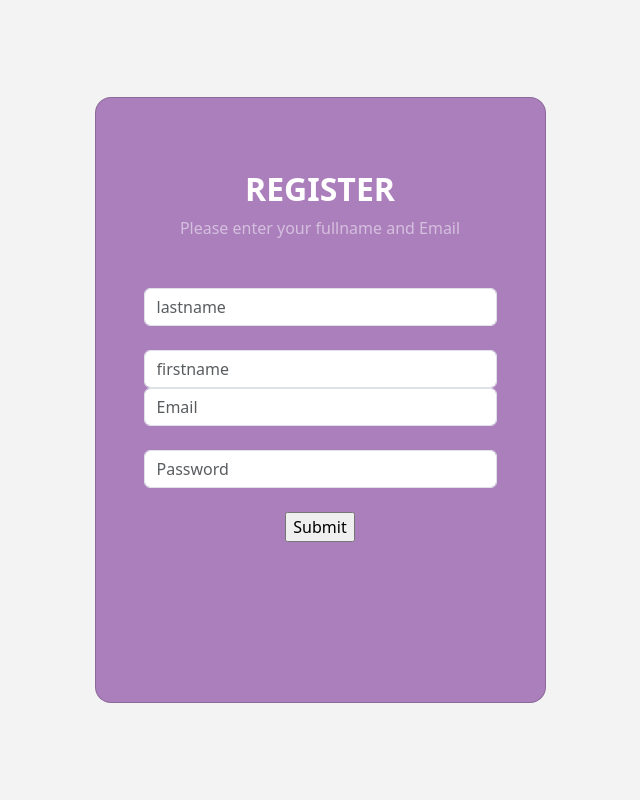
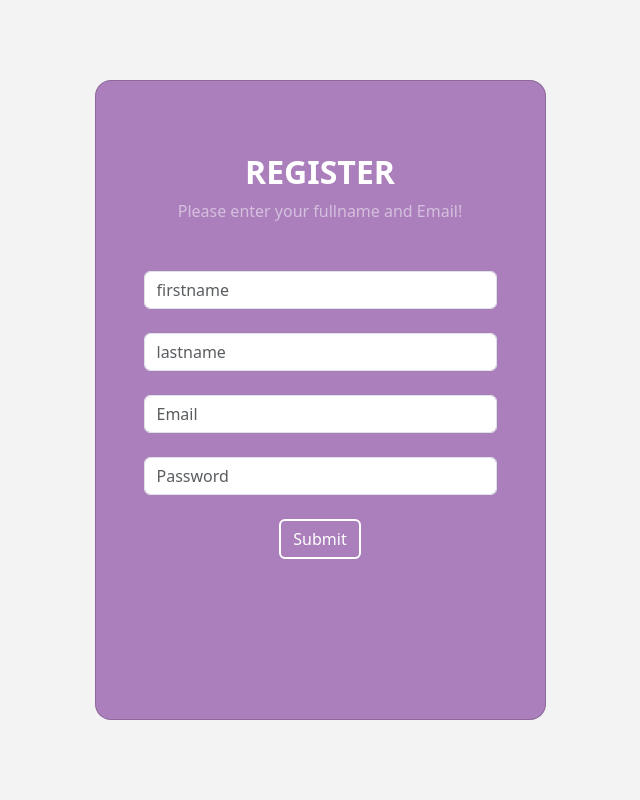
Before and after one commit to Parisxx/skillhub, a PHP site: page /register.php in a window 1280 px wide. Shown: the whole page, without its empty margins (320-960 px from the left). Run offline with PHP 8.4, Linux system fonts and the light colour scheme.

Commit message:
Register Page

```diff
--- a/register.php
+++ b/register.php
@@ -60,15 +60,16 @@ if (isset($_POST['submit'])) {
           <div class="card-body p-5 text-center">
             <div class="mb-md-5 mt-md-4 pb-5">
               <h2 class="fw-bold mb-2 text-uppercase">Register</h2>
-              <p class="text-white-50 mb-5">Please enter your fullname and Email</p>
+              <p class="text-white-50 mb-5">Please enter your fullname and Email!</p>
 
               <form method="post">
                 <div class="form-row">
                 <div class="form-group col-md-12 mb-4">
-                 <input name="lastname"type="lastname" class="form-control" id="lastname" placeholder="lastname">
+                 <input name="firstname"type="firstname" class="form-control" id="firstname" placeholder="firstname">
                  </div>
                  <div class="form-group col-md-12 mb-4  ">
-                 <input name="firstname" type="firstname" class="form-control" id="firstname" placeholder="firstname">
+                 <input name="lastname" type="lastname" class="form-control" id="lastname" placeholder="lastname">
+                 </div>
                  <div class="form-group col-md-12 mb-4">
                  <input name="email"type="email" class="form-control" id="email" placeholder="Email">
                  </div>
@@ -76,7 +77,7 @@ if (isset($_POST['submit'])) {
                  <input name="password" type="password" class="form-control" id="password" placeholder="Password">
                  </div>
                 </div>
-                <input name="submit" type="submit" value="Submit" name="submit">
+                <input id="button" class="btn btn-primary" name="submit" type="submit" value="Submit" name="submit">
 
               </form>
             </div>
```
